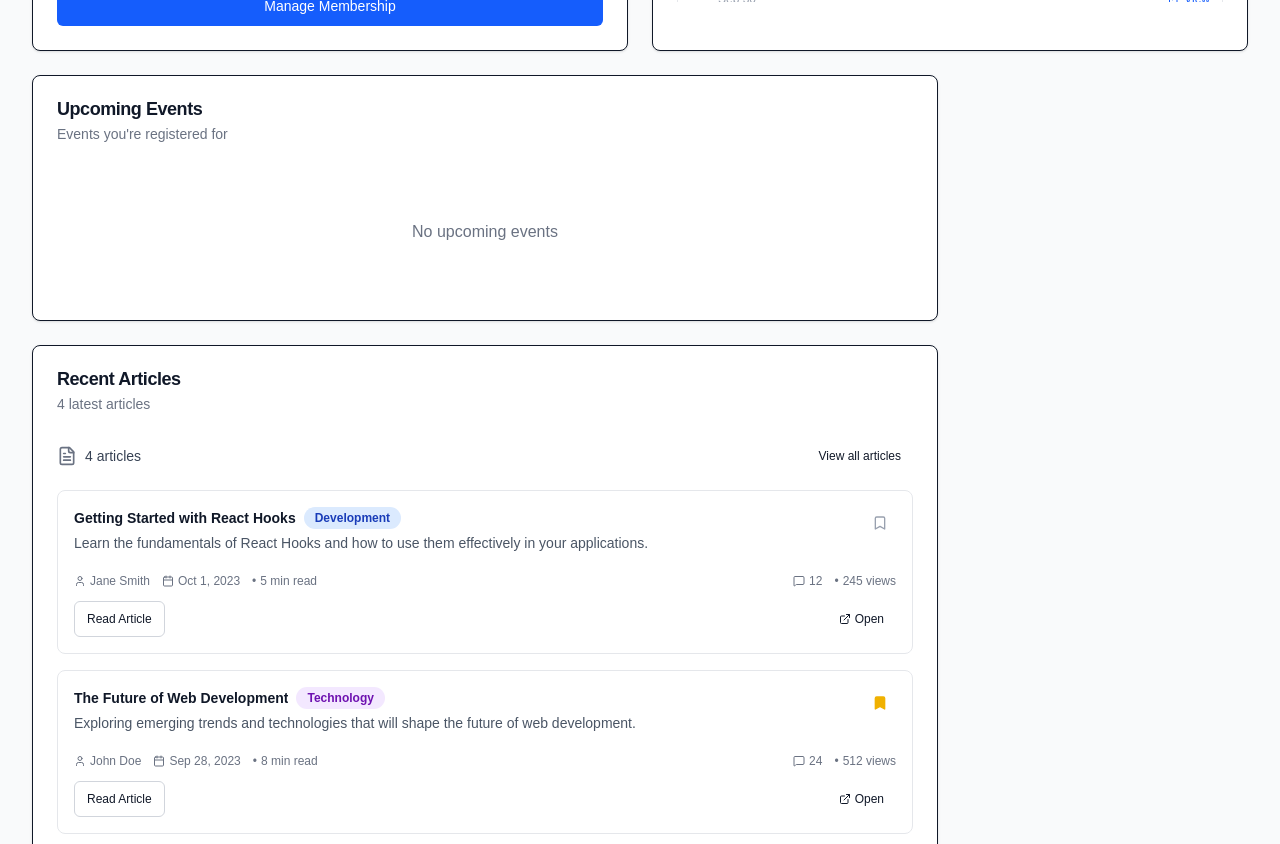
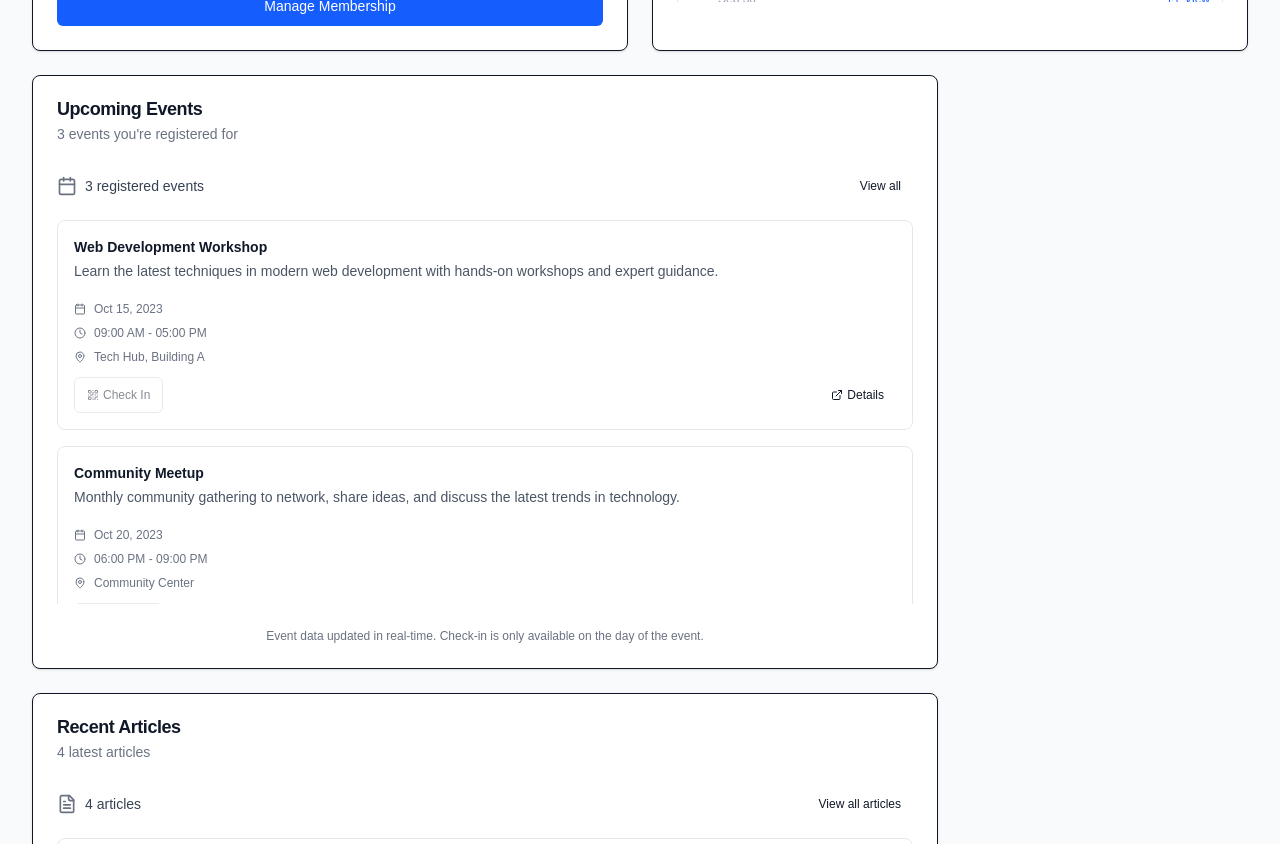
Before and after one commit to amaruki/nuvia, a Next.js app: page /dashboard in a window 1280 px wide. Shown: the part 560-1404 px from the top of the page. Built offline with nearby package versions, Linux system fonts and the light colour scheme.

Commit message:
feat(dashboard:widgets): enhance UpcomingEventsWidget with event sorting, improved UI, and check-in functionality

```diff
--- a/src/components/dashboard/widgets/UpcomingEventsWidget.tsx
+++ b/src/components/dashboard/widgets/UpcomingEventsWidget.tsx
@@ -2,24 +2,244 @@
 
 import * as React from "react"
 import { WidgetContainer } from "../ui/WidgetContainer"
-import { EmptyState } from "../ui/EmptyState"
-import { Calendar } from "lucide-react"
+import { Card, CardContent } from "../ui/Card"
+import { Button } from "@/components/ui/button"
+import { Badge } from "../ui/Badge"
+import { Calendar, MapPin, Clock, CheckCircle, ExternalLink, QrCode } from "lucide-react"
+import { Event } from "@/types/dashboard.types"
 
-export function UpcomingEventsWidget() {
+interface UpcomingEventsWidgetProps {
+  events?: Event[]
+  onCheckIn?: (eventId: string) => void
+  onViewEvent?: (eventId: string) => void
+  onViewAllEvents?: () => void
+}
+
+// Mock upcoming events data - in a real app, this would come from an API
+const mockEvents: Event[] = [
+  {
+    id: "1",
+    title: "Web Development Workshop",
+    description: "Learn the latest techniques in modern web development with hands-on workshops and expert guidance.",
+    startDate: new Date("2023-10-15T09:00:00"),
+    endDate: new Date("2023-10-15T17:00:00"),
+    location: "Tech Hub, Building A",
+    isRegistered: true,
+    isCheckedIn: false,
+  },
+  {
+    id: "2",
+    title: "Community Meetup",
+    description: "Monthly community gathering to network, share ideas, and discuss the latest trends in technology.",
+    startDate: new Date("2023-10-20T18:00:00"),
+    endDate: new Date("2023-10-20T21:00:00"),
+    location: "Community Center",
+    isRegistered: true,
+    isCheckedIn: false,
+  },
+  {
+    id: "3",
+    title: "React Conference 2023",
+    description: "Annual conference featuring the latest updates in React ecosystem and best practices from industry experts.",
+    startDate: new Date("2023-11-05T09:00:00"),
+    endDate: new Date("2023-11-07T18:00:00"),
+    location: "Convention Center",
+    isRegistered: true,
+    isCheckedIn: false,
+  },
+  {
+    id: "4",
+    title: "UI/UX Design Masterclass",
+    description: "Intensive masterclass on creating intuitive and beautiful user interfaces and experiences.",
+    startDate: new Date("2023-10-25T10:00:00"),
+    endDate: new Date("2023-10-25T16:00:00"),
+    location: "Design Studio",
+    isRegistered: false,
+    isCheckedIn: false,
+  },
+]
+
+const formatDate = (date: Date) => {
+  return new Intl.DateTimeFormat("en-US", {
+    month: "short",
+    day: "numeric",
+    year: "numeric",
+  }).format(date)
+}
+
+const formatTime = (date: Date) => {
+  return new Intl.DateTimeFormat("en-US", {
+    hour: "2-digit",
+    minute: "2-digit",
+  }).format(date)
+}
+
+const isEventToday = (date: Date) => {
+  const today = new Date()
+  return (
+    date.getDate() === today.getDate() &&
+    date.getMonth() === today.getMonth() &&
+    date.getFullYear() === today.getFullYear()
+  )
+}
+
+const isEventTomorrow = (date: Date) => {
+  const tomorrow = new Date()
+  tomorrow.setDate(tomorrow.getDate() + 1)
+  return (
+    date.getDate() === tomorrow.getDate() &&
+    date.getMonth() === tomorrow.getMonth() &&
+    date.getFullYear() === tomorrow.getFullYear()
+  )
+}
+
+export function UpcomingEventsWidget({
+  events = mockEvents,
+  onCheckIn,
+  onViewEvent,
+  onViewAllEvents,
+}: UpcomingEventsWidgetProps) {
+  // Sort events by start date (upcoming first)
+  const sortedEvents = [...events]
+    .filter(event => event.isRegistered)
+    .sort((a, b) => new Date(a.startDate).getTime() - new Date(b.startDate).getTime())
+
   return (
     <WidgetContainer
       type="upcoming-events"
       title="Upcoming Events"
-      description="Events you're registered for"
+      description={`${sortedEvents.length} event${sortedEvents.length !== 1 ? 's' : ''} you're registered for`}
       size="large"
-      empty={true}
-      emptyMessage="No upcoming events"
     >
-      <EmptyState
-        title="No Upcoming Events"
-        description="Events you're registered for will be displayed here with quick check-in options."
-        icon={<Calendar className="h-12 w-12 text-gray-400" />}
-      />
+      <Card className="border-0 shadow-none">
+        <CardContent className="p-0">
+          <div className="space-y-4">
+            {/* Header with action */}
+            <div className="flex items-center justify-between">
+              <div className="flex items-center space-x-2">
+                <Calendar className="h-5 w-5 text-gray-500" />
+                <span className="text-sm font-medium text-gray-700">
+                  {sortedEvents.length} registered events
+                </span>
+              </div>
+              <Button
+                variant="ghost"
+                size="sm"
+                onClick={onViewAllEvents}
+                className="text-xs"
+              >
+                View all
+              </Button>
+            </div>
+
+            {/* Events list */}
+            <div className="space-y-4 max-h-96 overflow-y-auto">
+              {sortedEvents.length === 0 ? (
+                <div className="text-center py-8 text-gray-500">
+                  <Calendar className="h-8 w-8 mx-auto mb-2 text-gray-400" />
+                  <p>No upcoming events</p>
+                  <p className="text-sm mt-2">Events you're registered for will be displayed here with quick check-in options.</p>
+                </div>
+              ) : (
+                sortedEvents.map((event) => (
+                  <div
+                    key={event.id}
+                    className={`p-4 rounded-lg border ${
+                      isEventToday(event.startDate)
+                        ? "bg-blue-50 border-blue-200"
+                        : isEventTomorrow(event.startDate)
+                        ? "bg-purple-50 border-purple-200"
+                        : "bg-white border-gray-200"
+                    }`}
+                  >
+                    <div className="flex items-start justify-between mb-2">
+                      <div className="flex-1">
+                        <div className="flex items-center space-x-2 mb-1">
+                          <h3 className="text-sm font-semibold text-gray-900 line-clamp-1">
+                            {event.title}
+                          </h3>
+                          {isEventToday(event.startDate) && (
+                            <Badge className="bg-blue-100 text-blue-800">
+                              Today
+                            </Badge>
+                          )}
+                          {isEventTomorrow(event.startDate) && (
+                            <Badge className="bg-purple-100 text-purple-800">
+                              Tomorrow
+                            </Badge>
+                          )}
+                        </div>
+
+                        <p className="text-sm text-gray-600 mb-3 line-clamp-2">
+                          {event.description}
+                        </p>
+                      </div>
+                    </div>
+
+                    {/* Event details */}
+                    <div className="space-y-2 mb-3">
+                      <div className="flex items-center text-xs text-gray-500">
+                        <Calendar className="h-3 w-3 mr-2" />
+                        <span>{formatDate(event.startDate)}</span>
+                      </div>
+
+                      <div className="flex items-center text-xs text-gray-500">
+                        <Clock className="h-3 w-3 mr-2" />
+                        <span>
+                          {formatTime(event.startDate)} - {formatTime(event.endDate)}
+                        </span>
+                      </div>
+
+                      <div className="flex items-center text-xs text-gray-500">
+                        <MapPin className="h-3 w-3 mr-2" />
+                        <span>{event.location}</span>
+                      </div>
+                    </div>
+
+                    {/* Event actions */}
+                    <div className="flex items-center justify-between">
+                      <div className="flex space-x-2">
+                        {event.isCheckedIn ? (
+                          <Badge className="bg-green-100 text-green-800">
+                            <CheckCircle className="h-3 w-3 mr-1" />
+                            Checked In
+                          </Badge>
+                        ) : (
+                          <Button
+                            variant="outline"
+                            size="sm"
+                            onClick={() => onCheckIn?.(event.id)}
+                            className="text-xs"
+                            disabled={!isEventToday(event.startDate)}
+                          >
+                            <QrCode className="h-3 w-3 mr-1" />
+                            Check In
+                          </Button>
+                        )}
+                      </div>
+
+                      <Button
+                        variant="ghost"
+                        size="sm"
+                        onClick={() => onViewEvent?.(event.id)}
+                        className="text-xs"
+                      >
+                        <ExternalLink className="h-3 w-3 mr-1" />
+                        Details
+                      </Button>
+                    </div>
+                  </div>
+                ))
+              )}
+            </div>
+
+            {/* Summary */}
+            <div className="text-xs text-gray-500 text-center pt-2">
+              Event data updated in real-time. Check-in is only available on the day of the event.
+            </div>
+          </div>
+        </CardContent>
+      </Card>
     </WidgetContainer>
   )
 }
```
